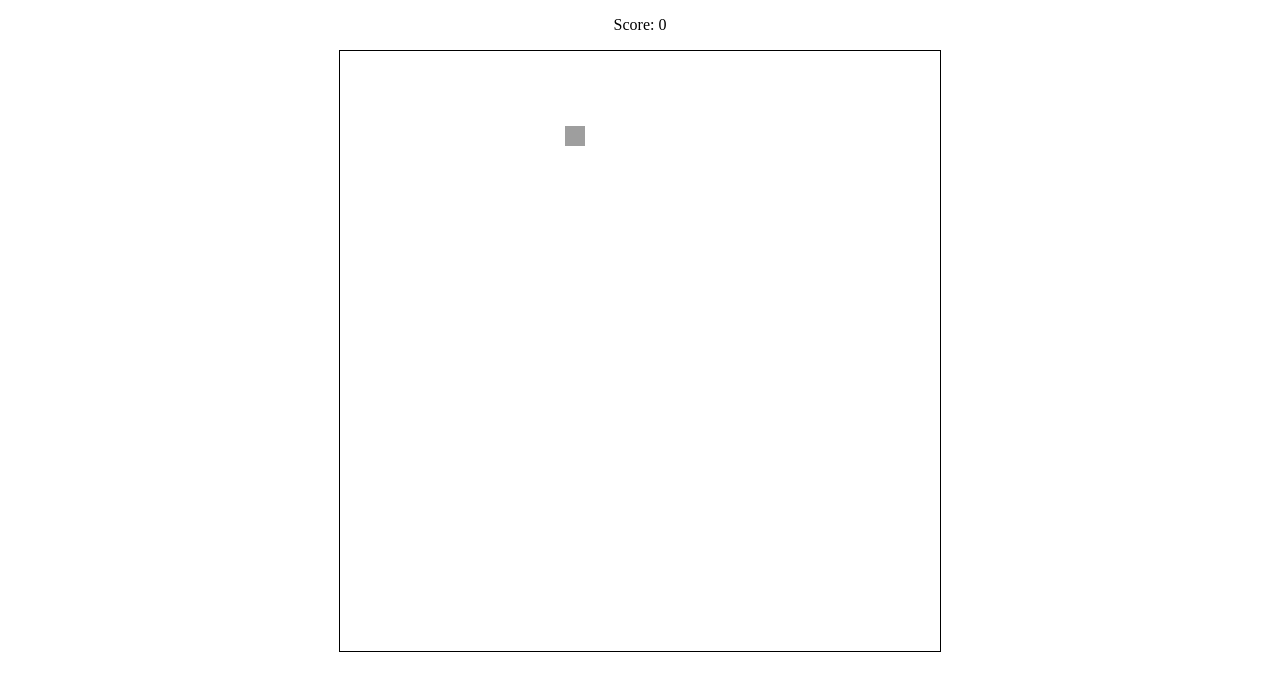
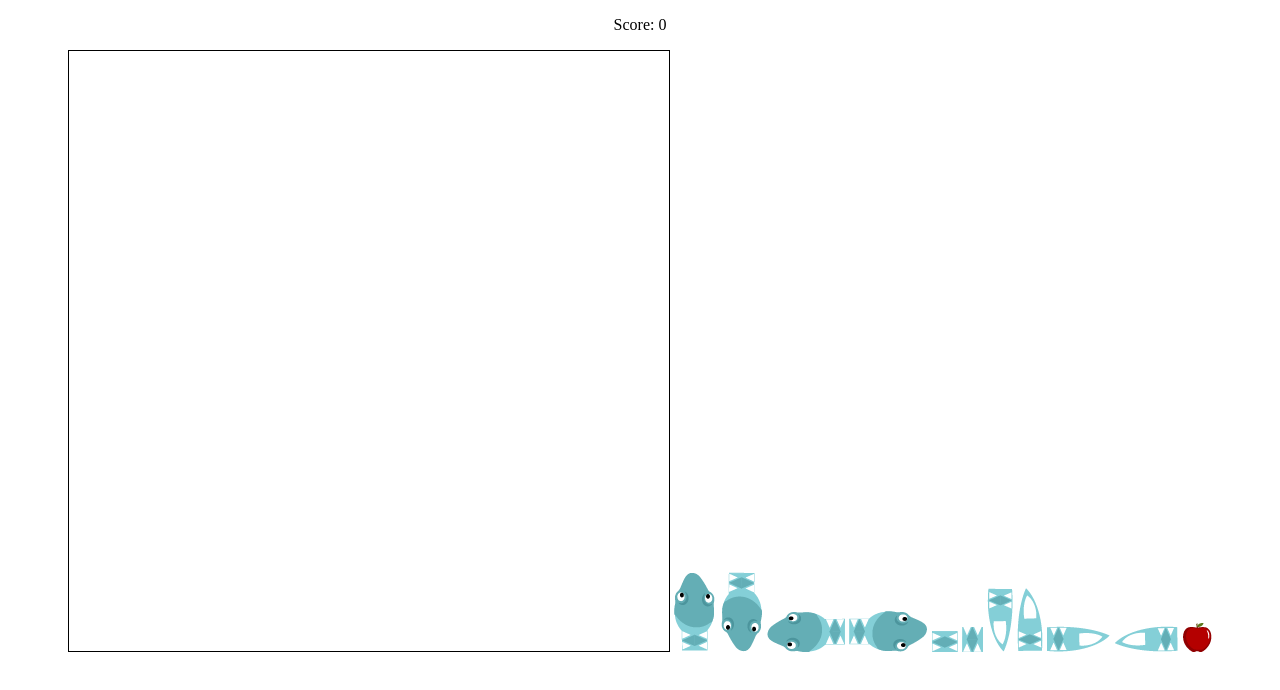
Before and after one commit to katiescruggs/snake, a website built with webpack: page index.html in a window 1280 px wide. Built offline with nearby package versions, Linux system fonts and the light colour scheme.

Commit message:
add Maria's images to HTML

```diff
--- a/index.html
+++ b/index.html
@@ -11,9 +11,24 @@
 
 	<canvas id = "game" width ="600" height = "600"> </canvas>
 
-  <img id="test-img" src="http://www.ioffer.com/img3/item/198/857/754/cobra-snake-head-decal-s18-graphic-car-truck-hood-suv-20368.jpg" alt="test image of snake head">
+  <img id="snake-head-up" src="./lib/images/head-up.png">
+  <img id="snake-head-down" src="./lib/images/head-down.png">
+  <img id="snake-head-left" src="./lib/images/head-left.png">
+  <img id="snake-head-right" src="./lib/images/head-right.png">
 
-  <img id = "food-img" src="http://images.clipartpanda.com/teacher-apple-clipart-apple-clipartclipart---simple-red-apple-3e7q8rci.png" alt="">
+  <img id="snake-body-vertical" src="./lib/images/segment-vertical.png">
+  <img id="snake-body-horizontal" src="./lib/images/segment-horizontal.png">
+
+  <img id="snake-tail-up" src="./lib/images/tail-up.png">
+  <img id="snake-tail-down" src="./lib/images/tail-down.png">
+  <img id="snake-tail-left" src="./lib/images/tail-left.png">
+  <img id="snake-tail-right" src="./lib/images/tail-right.png">
+
+
+
+
+
+  <img id = "food-img" src="./lib/images/apple.png">
 
 
   <script src="main.bundle.js"></script>
--- a/lib/index.js
+++ b/lib/index.js
@@ -5,6 +5,8 @@ const Snake = require('./Snake.js');
 const canvas = document.getElementById('game');
 const context = canvas.getContext('2d');
 const game = new Game(context, canvas.width, canvas.height);
+
+canvas.focus();
 game.startGame();
 
 window.addEventListener('keydown', function(event) {
--- a/lib/styles.css
+++ b/lib/styles.css
@@ -7,6 +7,6 @@ body {
 	margin: auto;
 }
 
-img {
+/*img {
   display: none;
-}
+}*/
```
Also changed, not shown: lib/images/apple.png (added), lib/images/head-down.png (added), lib/images/head-left.png (added), lib/images/head-right.png (added), lib/images/head-up.png (added), lib/images/segment-horizontal.png (added), lib/images/segment-vertical.png (added), lib/images/tail-down.png (added), lib/images/tail-left.png (added), lib/images/tail-right.png (added), lib/images/tail-up.png (added), 2 other files.
